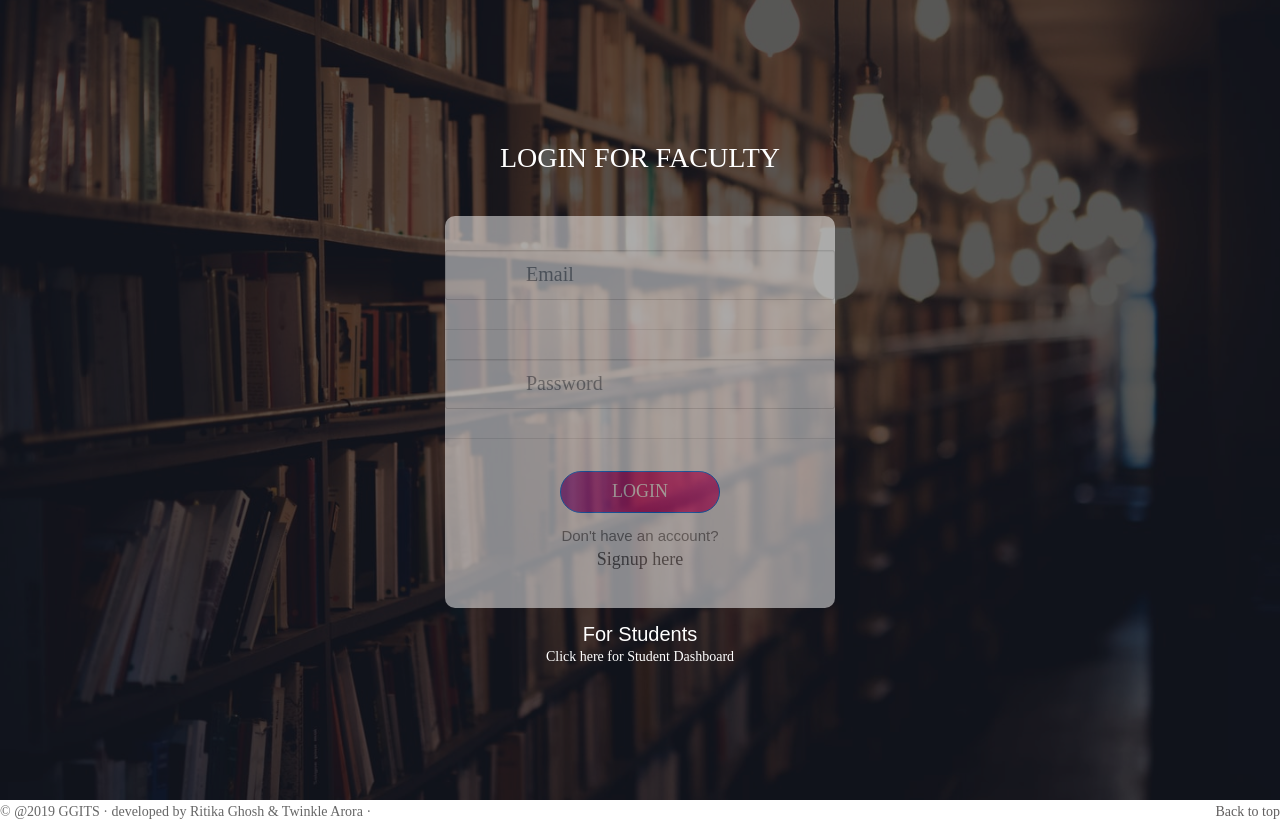
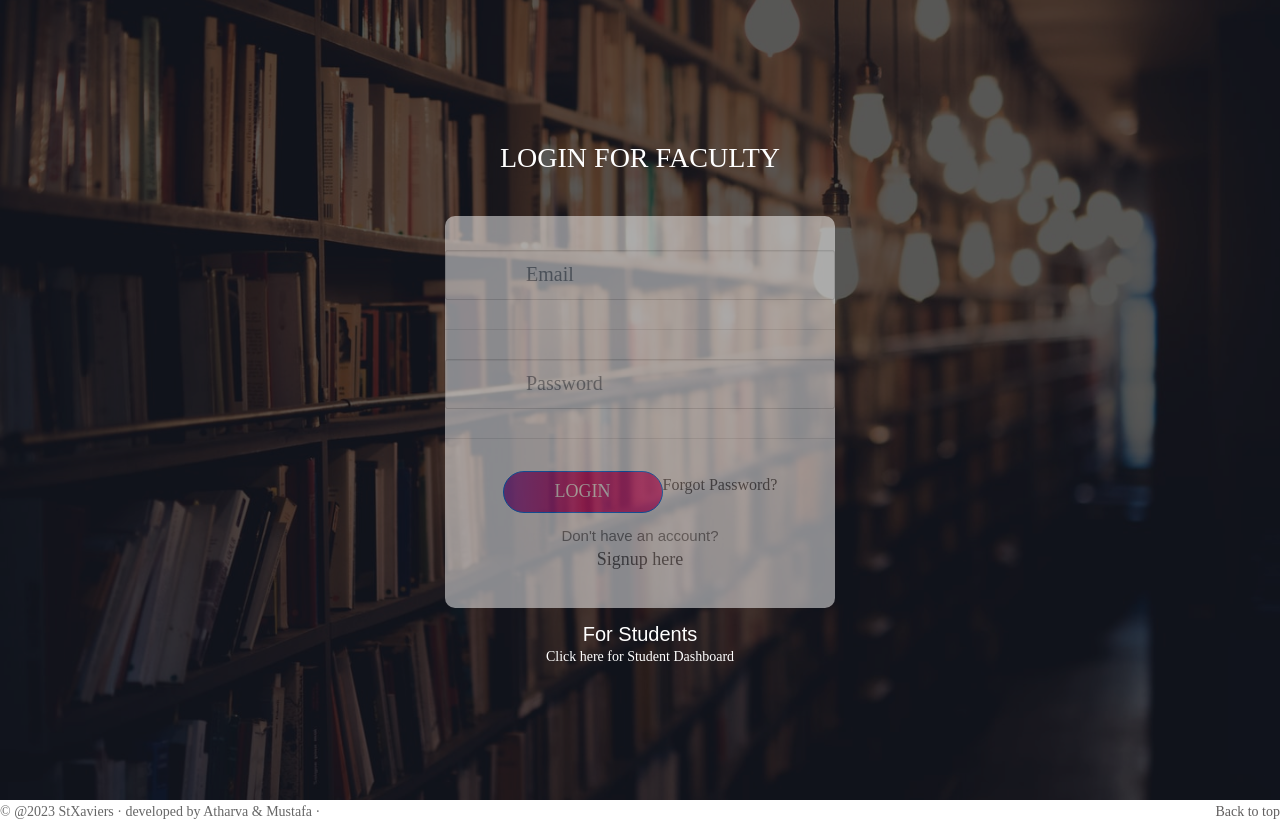
Before and after one commit to MustafaMassawi/oams, a PHP site: page / in a window 1280 px wide. Run offline with PHP 8.4, Linux system fonts and the light colour scheme; some libraries are stand-ins or nearby versions; some web fonts are replaced.

Commit message:
yess make changes

```diff
--- a/index.php
+++ b/index.php
@@ -80,6 +80,7 @@
   <button class="btn btn-primary login100-form-btn" >
     Login
   </button>
+  <a href="forgot_password.php" style="font-size: medium">Forgot Password?</a>
 </div><br><center><h4 style="color:gray">Don't have an account?</h4>
 <h2>
 <a href="signup.php" style="font-size: large">Signup here</a>
@@ -99,7 +100,7 @@
      <!-- FOOTER -->
      <footer style="height:120%;">
 			<p class="pull-right"><a href="#">Back to top</a></p>
-			<p>&copy;       @2019 GGITS &middot;  developed by  Ritika Ghosh & Twinkle Arora  &middot; </p>
+			<p>&copy;       @2023 StXaviers &middot;  developed by  Atharva & Mustafa  &middot; </p>
 		  </footer>
 </div>
     </div><!-- /.container -->
--- a/signup.php
+++ b/signup.php
@@ -113,7 +113,7 @@
 <!-- FOOTER -->
 <footer style="height:120%;">
 			<p class="pull-right"><a href="#">Back to top</a></p>
-			<p>&copy;       @2019 GGITS &middot;  developed by  Ritika Ghosh & Twinkle Arora  &middot; </p>
+			<p>&copy;       @2023 StXaviers &middot;  developed by  Atharva & Mustafa  &middot; </p>
 		  </footer>
 	</div>
 
--- a/take.php
+++ b/take.php
@@ -9,7 +9,7 @@
 <?php include 'php/node_class.php'; ?>
 <?php
   /*
-  login -> session mai save hoga kuch , which will identify the teacher
+  login ->
   addClass -> we will get a link , which will have cN as an identifier of the class
   we use these to find the 'object' of this particular class
   then we show the list of students , with their attendance and stuff
```
